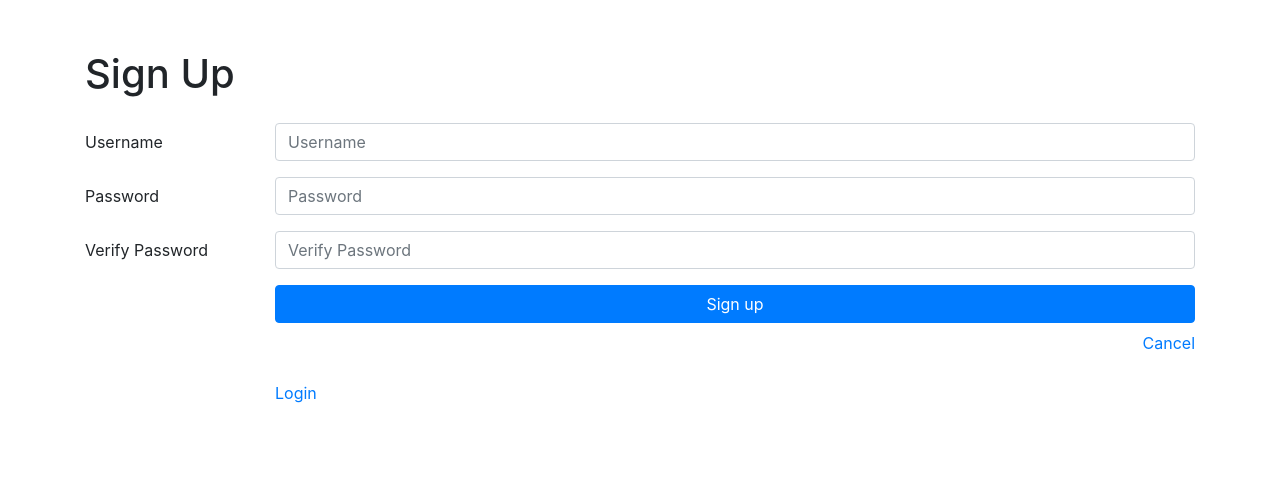
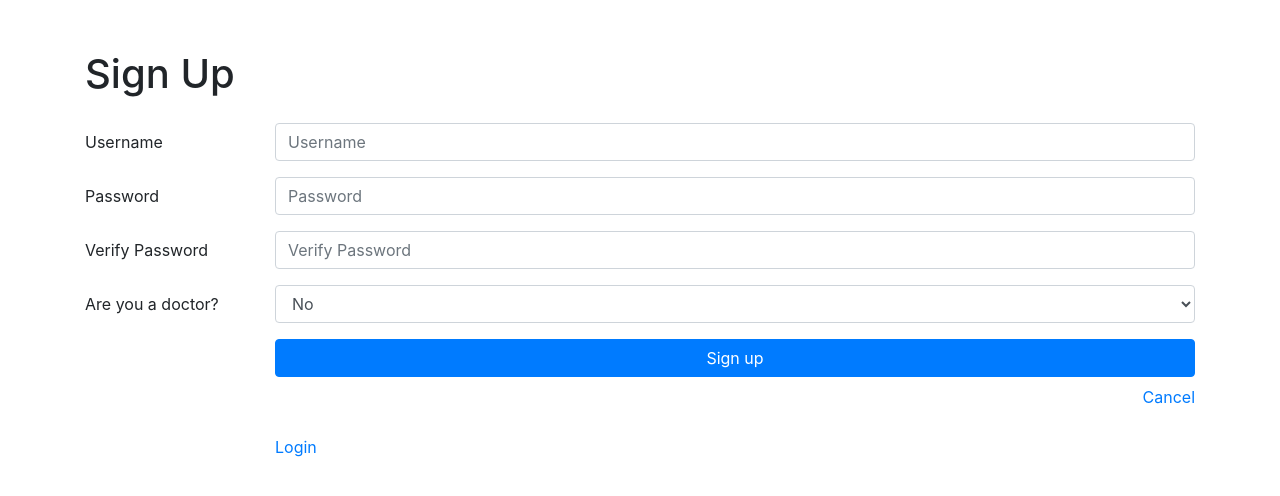
Before and after one commit to wakira765/cs4550-sp20-group8-project, a React (Create React App) app: page /register in a window 1280 px wide. Shown: the top 496 px of the page. Built offline with nearby package versions, Linux system fonts and the light colour scheme.

Commit message:
add isDoctor in register page

```diff
--- a/src/containers/RegisterContainer.js
+++ b/src/containers/RegisterContainer.js
@@ -7,7 +7,8 @@ class RegisterContainer extends React.Component {
     state = {
         userName: "",
         password: "",
-        verifyPassword: ""
+        verifyPassword: "",
+        isDoctor: false
     }
 
     handleInputChange = (state) => {
@@ -18,7 +19,8 @@ class RegisterContainer extends React.Component {
         if (this.state.password === this.state.verifyPassword) {
             UserService.registerUser({
                 userName: this.state.userName,
-                password: this.state.password
+                password: this.state.password,
+                isDoctor: this.state.isDoctor
             }).then(response => this.props.history.push("/home"))
         } else {
             alert("passwords do not match!")
@@ -31,7 +33,8 @@ class RegisterContainer extends React.Component {
                 <h1>Sign Up</h1>
                 <div className="form-group row wbdv-username-container">
                   <label htmlFor="username" className="col-sm-2 col-form-label">
-                        Username </label>
+                    Username
+                  </label>
                   <div className="col-sm-10">
                     <input className="form-control wbdv-field wbdv-username"
                            id="username"
@@ -44,7 +47,8 @@ class RegisterContainer extends React.Component {
                 </div>
                 <div className="form-group row wbdv-password-container">
                   <label htmlFor="password" className="col-sm-2 col-form-label">
-                        Password </label>
+                    Password
+                  </label>
                   <div className="col-sm-10">
                     <input type="password" className="form-control wbdv-field wbdv-password"
                            id="password" placeholder="Password"
@@ -56,7 +60,8 @@ class RegisterContainer extends React.Component {
                 </div>
                 <div className="form-group row wbdv-password-verify-container">
                   <label htmlFor="password-verify" className="col-sm-2 col-form-label">
-                        Verify Password </label>
+                    Verify Password
+                  </label>
                   <div className="col-sm-10">
                     <input type="password" className="form-control wbdv-field wbdv-password-verify"
                            id="password-verify" placeholder="Verify Password"
@@ -64,6 +69,23 @@ class RegisterContainer extends React.Component {
                               const state = {...this.state, verifyPassword: e.target.value};
                               this.handleInputChange(state);
                            }}/>
+                  </div>
+                </div>
+                <div className="form-group row wbdv-password-verify-container">
+                  <label htmlFor="is-doctor" className="col-sm-2 col-form-label">
+                    Are you a doctor?
+                  </label>
+                  <div className="col-sm-10">
+                    <select id="is-doctor"
+                        className="form-control wbdv-field is-doctor-select"
+                        onChange={(e) => {
+                           const state = {...this.state, isDoctor: e.target.value};
+                           this.handleInputChange(state);
+                        }}
+                        value={this.state.isDoctor}>
+                      <option value={false}>No</option>
+                      <option value={true}>Yes</option>
+                    </select>
                   </div>
                 </div>
                 <div className="form-group row wbdv-cta-container">
```
Lines whose indentation alone changed are shown as unchanged.
